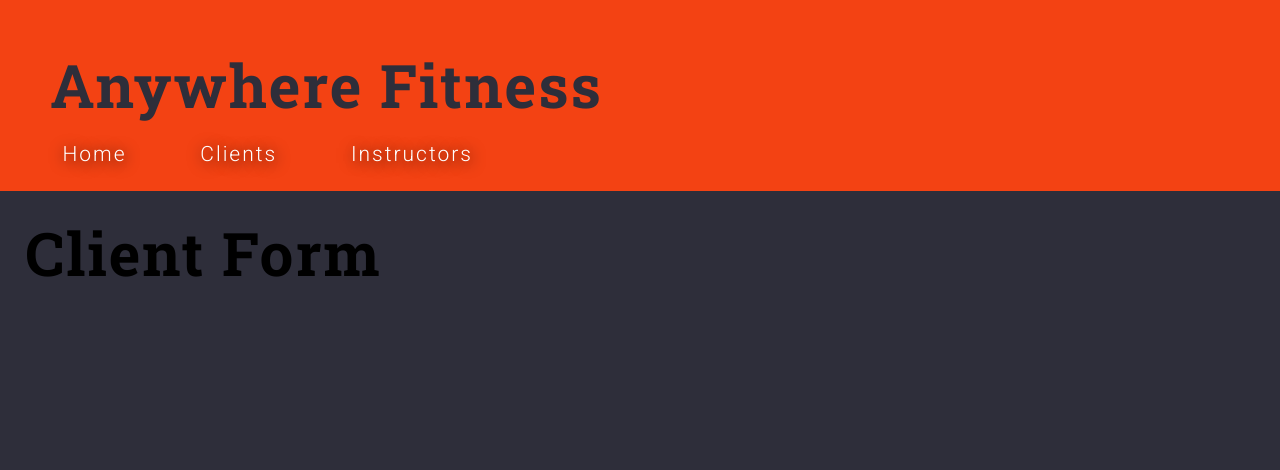
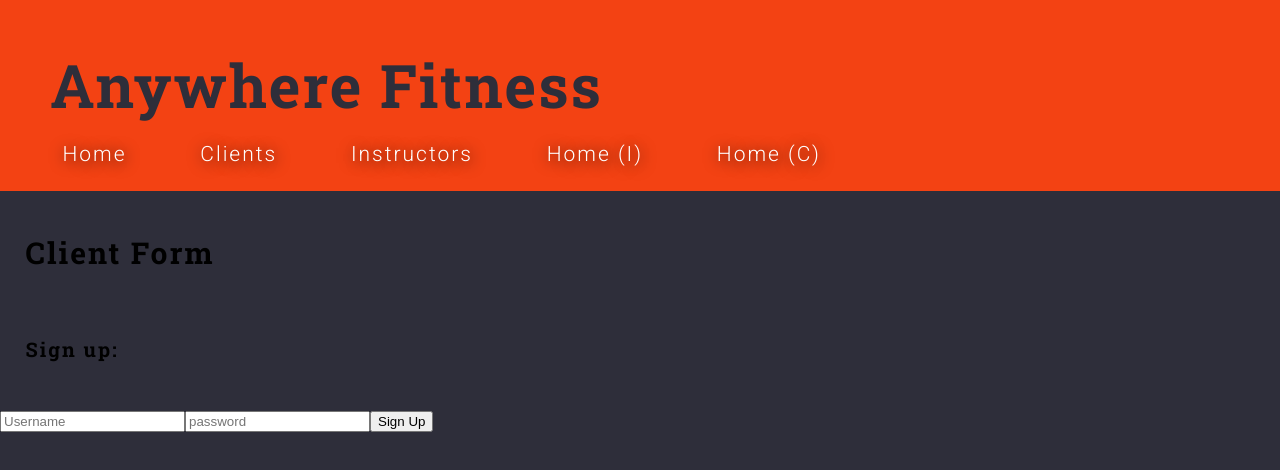
Before and after one commit to Anywhere-Fitness-10162020/App, a React (Create React App) app: page /clients in a window 1280 px wide. Shown: the top 470 px of the page. Built offline with nearby package versions, Linux system fonts and the light colour scheme.

Commit message:
Testing login, added landing pages for client and instructor. Need to add token and private routes.

```diff
--- a/src/App.js
+++ b/src/App.js
@@ -5,6 +5,8 @@ import Homepage from './components/Homepage'
 import ClientForm from './components/ClientForm'
 import InstructorSignIn from './components/InstructorSignIn'
 import InstructorSignUp from './components/InstructorSignUp'
+import ClientHome from './components/ClientHome'
+import InstructorHome from './components/InstructorHome'
 
 
 const NavContainer = styled.div`
@@ -36,12 +38,20 @@ export default function App(props) {
                 <NavLink to='/'>Home</NavLink>
                 <NavLink to='/clients'>Clients</NavLink>
                 <NavLink to='/instructors'>Instructors</NavLink>
+                <NavLink to='/instructors-home'>Home (I)</NavLink>
+                <NavLink to='/clients-home'>Home (C)</NavLink>
             </nav>
 
         </NavContainer>
 
         <AppContainer>
             <Switch>
+                <Route path='/instructors-home' >
+                    <InstructorHome />
+                </Route>
+                <Route path='/clients-home' >
+                    <ClientHome />
+                </Route>
                 <Route path='/instructors/signup'>
                     <InstructorSignUp />
                 </Route>
@@ -54,6 +64,7 @@ export default function App(props) {
                 <Route path='/'>
                     <Homepage />
                 </Route>
+
             </Switch>
 
         </AppContainer>
--- a/src/components/ClientForm.js
+++ b/src/components/ClientForm.js
@@ -1,11 +1,31 @@
-import React from 'react';
+import React, {useState} from 'react';
 import styled from 'styled-components';
 
 const ClientForm = (props) => {
 
+    const initialState={
+        username:"",
+        password:""
+    };
+    const [signupVals, setSignupVals] = useState(initialState);
+    const handleChange = (e) => {
+        setSignupVals(
+            {...signupVals, [e.target.name]:e.target.value}
+        )
+    };
+    const handleSubmit = (e) => {
+        e.preventDefault();
+        console.log(signupVals);
+    }
     return(
         <div>
-            <h1>Client Form</h1>
+            <h2>Client Form</h2>
+            <h3>Sign up:</h3>
+            <form onSubmit={handleSubmit}>
+                <input type="text" name="username" placeholder="Username" onChange={handleChange}/>
+                <input type="password" name="password" placeholder="password" onChange={handleChange}/>
+                <button type="submit">Sign Up</button>
+            </form>
         </div>
     )
 }
--- /dev/null
+++ b/src/components/ClientHome.js
@@ -0,0 +1,22 @@
+import React from 'react';
+import { connect } from 'react-redux';
+
+const ClientHome = (props) => {
+    const {loggedIn, userRole} = props;
+
+    return(
+        <div>
+            <p className="testing">User role: {userRole} {loggedIn ? "is logged in" : "is NOT logged in"}</p>
+            <h2>Client Homepage</h2>
+        </div>
+    );
+};
+
+const mapStateToProps = state => {
+    return {
+        loggedIn:state.loggedIn,
+        userRole:state.userRole
+    }
+}
+
+export default connect(mapStateToProps,null)(ClientHome);
--- /dev/null
+++ b/src/components/InstructorHome.js
@@ -0,0 +1,22 @@
+import React from 'react';
+import {connect} from 'react-redux';
+
+const InstructorHome = (props) => {
+    const {loggedIn, userRole} = props;
+
+    return (
+        <div>
+            <p className="testing">User role: {userRole} {loggedIn ? "is logged in" : "is NOT logged in"}</p>
+            <h2>Instructor Homepage</h2>
+        </div>
+    );
+};
+
+const mapStateToProps = state => {
+    return {
+        loggedIn:state.loggedIn,
+        userRole:state.userRole,
+    }
+}
+
+export default connect (mapStateToProps,null)(InstructorHome);
--- a/src/index.css
+++ b/src/index.css
@@ -184,3 +184,10 @@ a:hover {
         font-size: 1.5em;
     }
 }
+
+/* testing and error messages */
+.testing {
+    color:red;
+    border:2px solid red;
+    background-color:rgb(92, 39, 39);
+}
--- a/src/reducers/index.js
+++ b/src/reducers/index.js
@@ -2,7 +2,9 @@
 import { TEST_ACTION } from '../actions';
 
 const initialState={
-    testKey:""
+    testKey:"",
+    loggedIn:false,
+    userRole:"client"
 };
 export const reducer = (state = initialState, action) => {
     console.log("reducer received action: ", action);
```
